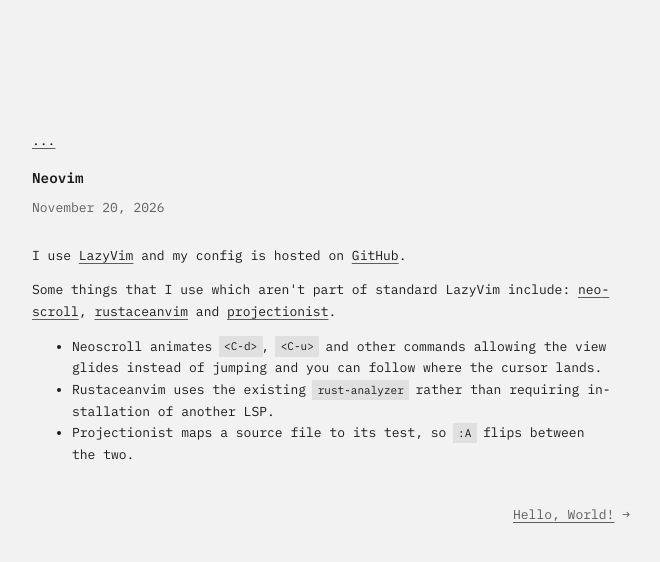
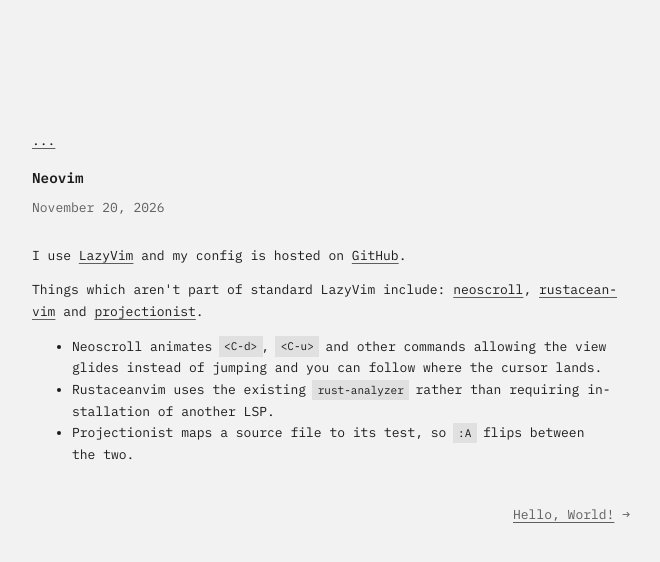
Before and after one commit to Azurealistic/Archive, an Astro site: page /notes/neovim in a window 1280 px wide. Shown: the whole page, without its empty margins (59-719 px from the left). Built offline with nearby package versions, Linux system fonts and the light colour scheme; Astro itself is replaced by a stand-in of ours; no server answers.

Commit message:
Make sentence shorter

```diff
--- a/src/content/notes/neovim.mdx
+++ b/src/content/notes/neovim.mdx
@@ -8,7 +8,7 @@ published: true
 
 I use [LazyVim](https://www.lazyvim.org/) and my config is hosted on [GitHub](https://github.com/Azurealistic/Vim).
 
-Some things that I use which aren't part of standard LazyVim include: [neoscroll](https://github.com/karb94/neoscroll.nvim), [rustaceanvim](https://github.com/mrcjkb/rustaceanvim/) and [projectionist](https://github.com/tpope/vim-projectionist).
+Things which aren't part of standard LazyVim include: [neoscroll](https://github.com/karb94/neoscroll.nvim), [rustaceanvim](https://github.com/mrcjkb/rustaceanvim/) and [projectionist](https://github.com/tpope/vim-projectionist).
 
 - Neoscroll animates `<C-d>`, `<C-u>` and other commands allowing the view glides instead of jumping and you can follow where the cursor lands.
 - Rustaceanvim uses the existing `rust-analyzer` rather than requiring installation of another LSP.
```
